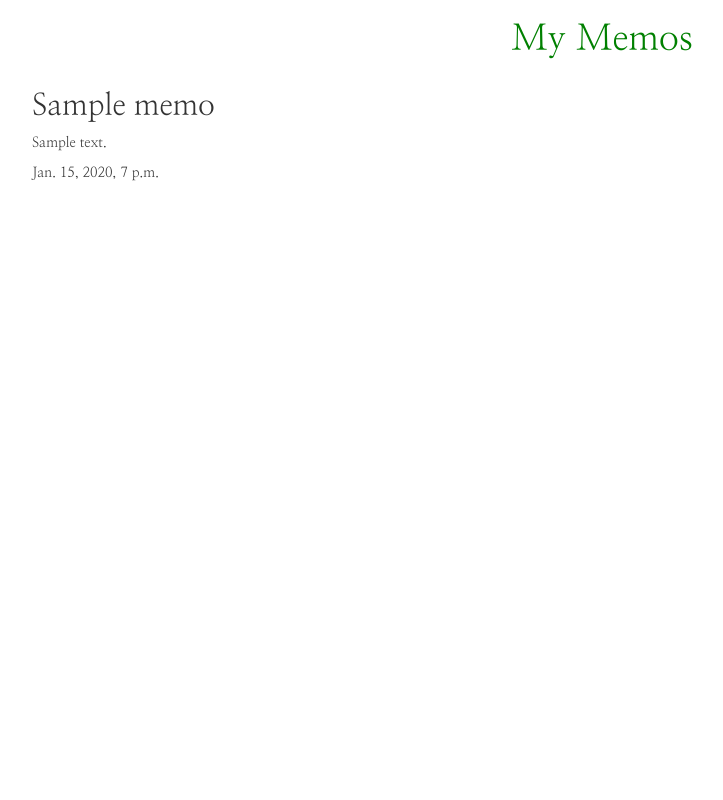
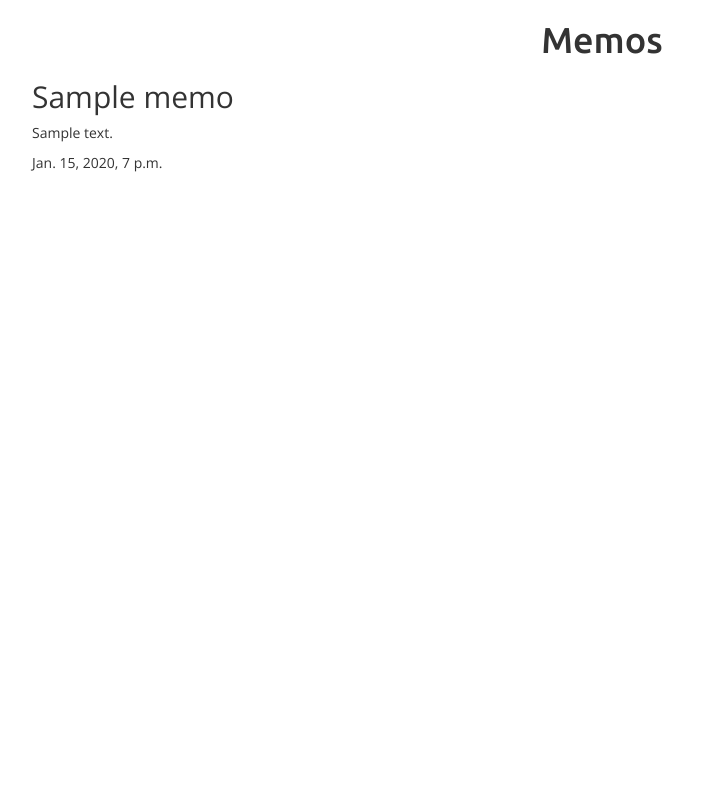
Before and after one commit to junsu0831/MemoServer, a Django app: page /memo/ in a window 1280 px wide. Shown: the whole page, without its empty margins (38-761 px from the left). Run offline with Django 3.2, Linux system fonts and the light colour scheme; tables that the repository leaves empty hold one stand-in row (values such as "Sample post"); some libraries are stand-ins or nearby versions.

Commit message:
환경 설정 수정

```diff
--- a/memo/static/css/memo.css
+++ b/memo/static/css/memo.css
@@ -1,8 +1,8 @@
-h1 {
-	color: green;
-	text-align: center;
+body {
+	font-family: 'Open Sans', 'Nanum Gothic', sans-serif;
 }
 
-body {
-	font-family: 'Nanum Myeongjo', serif;
+h1 {
+	text-align: center;
+	font-family: 'Ubuntu', sans-serif;
 }
--- a/memo/templates/memo/base.html
+++ b/memo/templates/memo/base.html
@@ -9,13 +9,19 @@
 
 		<!-- Latest compiled and minified JavaScript -->
 		<script src="https://maxcdn.bootstrapcdn.com/bootstrap/3.3.7/js/bootstrap.min.js" integrity="sha384-Tc5IQib027qvyjSMfHjOMaLkfuWVxZxUPnCJA7l2mCWNIpG9mGCD8wGNIcPD7Txa" crossorigin="anonymous"></script>
-		<link href="https://fonts.googleapis.com/css?family=Nanum+Myeongjo" rel="stylesheet">
+
+		<!-- fonts -->
+		<link href="https://fonts.googleapis.com/css?family=Open+Sans:300,400,400i,600,700,800" rel="stylesheet">
+		<link href="https://fonts.googleapis.com/css?family=Ubuntu:300,400,500,700" rel="stylesheet">
+		<link href="https://fonts.googleapis.com/css?family=Nanum+Gothic" rel="stylesheet">
+
+		<!-- costomized css -->
 		<link rel="stylesheet" href="{% static 'css/memo.css' %}">
 		<title>TEST</title>
 	</head>
 	<body>
-		<h1>My Memos</h1>
 		<div class="container">
+			<h1>Memos</h1>
 		    {% block content %}
 		    {% endblock %}
 		</div>
```
Also changed, not shown: README.md.
